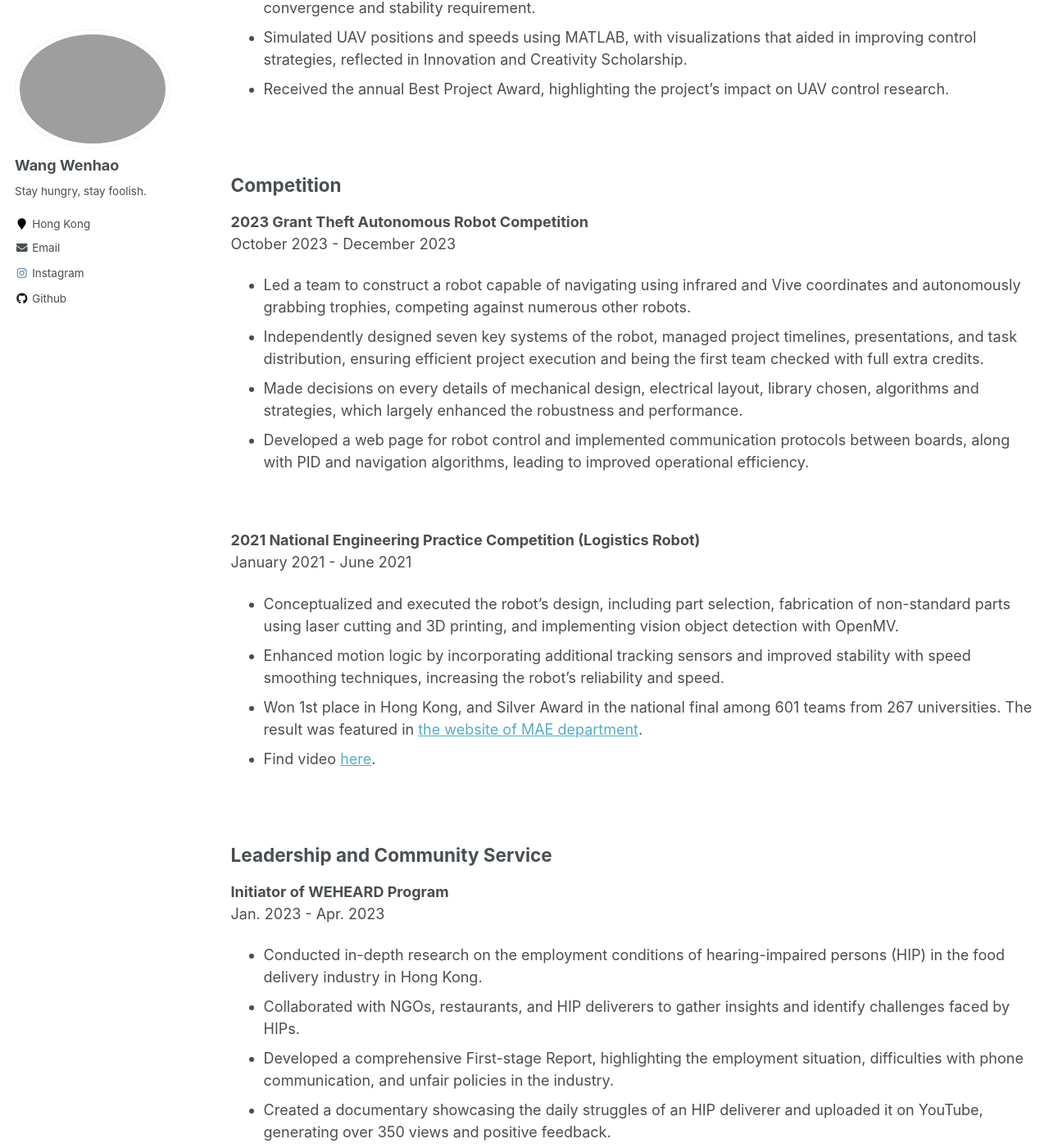
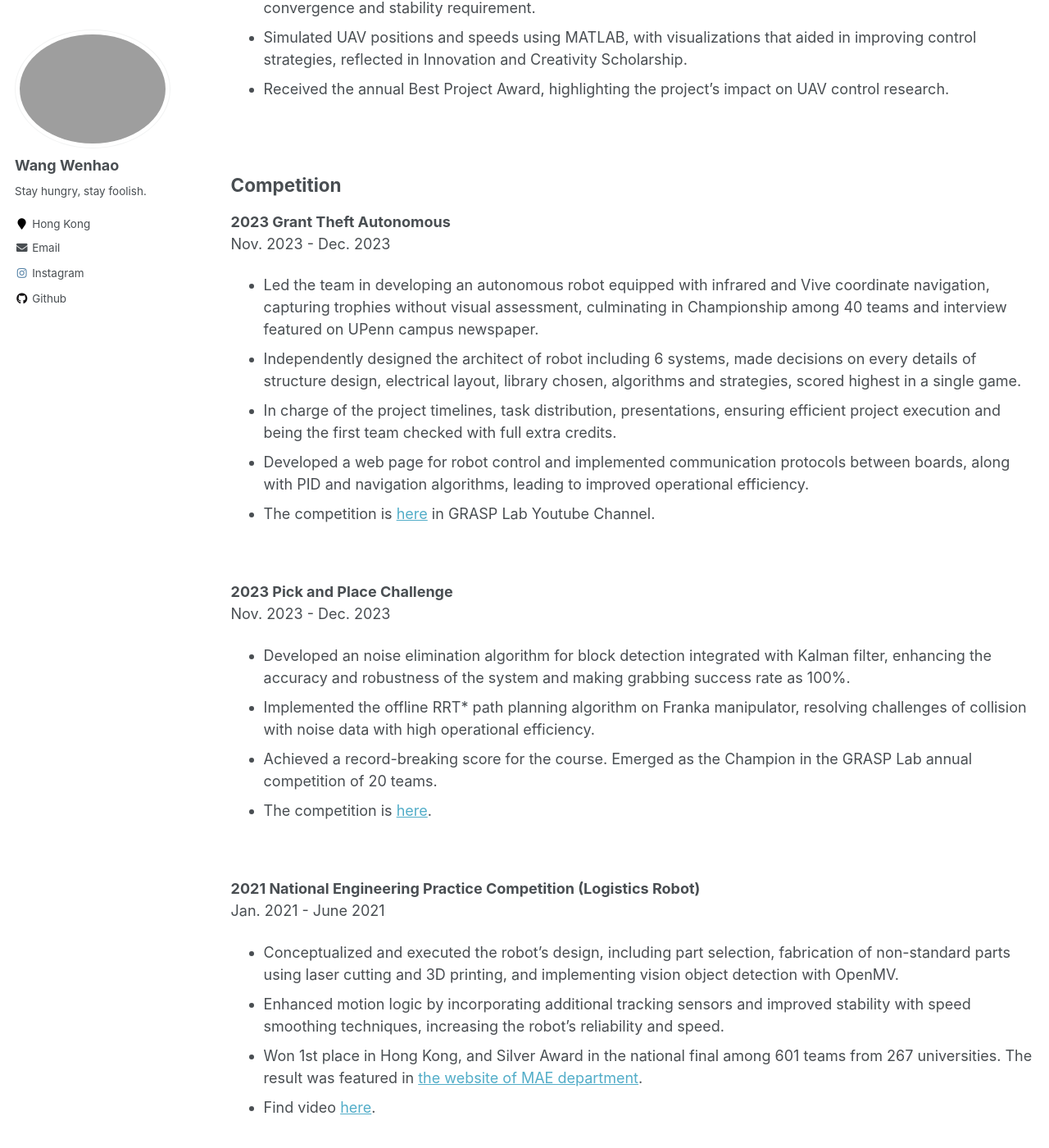
Before and after one commit to Hao-Starrr/Hao-Starrr.github.io, a Jekyll site: the page built from _pages/cv.md, in a window 1280 px wide and 1400 px high, scrolled down 1936 px. Shown: the whole window at 82% size. Built offline with Jekyll 4.4.1, drawn with Linux system fonts in a browser that asks for light colours; some of the changed text lies outside the part shown.

Commit message:
Update cv.md

```diff
--- a/_pages/cv.md
+++ b/_pages/cv.md
@@ -76,18 +76,29 @@ _Research Assistant_
 
 ## Competition
 
-**2023 Grant Theft Autonomous Robot Competition**
-October 2023 - December 2023
+**2023 Grant Theft Autonomous**
+Nov. 2023 - Dec. 2023
 
-- Led a team to construct a robot capable of navigating using infrared and Vive coordinates and autonomously grabbing trophies, competing against numerous other robots.
-- Independently designed seven key systems of the robot, managed project timelines, presentations, and task distribution, ensuring efficient project execution and being the first team checked with full extra credits.
-- Made decisions on every details of mechanical design, electrical layout, library chosen, algorithms and strategies, which largely enhanced the robustness and performance.
+- Led the team in developing an autonomous robot equipped with infrared and Vive coordinate navigation, capturing trophies without visual assessment, culminating in Championship among 40 teams and interview featured on UPenn campus newspaper.
+- Independently designed the architect of robot including 6 systems, made decisions on every details of structure design, electrical layout, library chosen, algorithms and strategies, scored highest in a single game.
+- In charge of the project timelines, task distribution, presentations, ensuring efficient project execution and being the first team checked with full extra credits.
 - Developed a web page for robot control and implemented communication protocols between boards, along with PID and navigation algorithms, leading to improved operational efficiency.
+- The competition is [here](https://www.youtube.com/watch?v=Pt5Qd4mry5I&t=9516s) in GRASP Lab Youtube Channel.
+
+<br />
+
+**2023 Pick and Place Challenge**
+Nov. 2023 - Dec. 2023
+
+- Developed an noise elimination algorithm for block detection integrated with Kalman filter, enhancing the accuracy and robustness of the system and making grabbing success rate as 100%.
+- Implemented the offline RRT\* path planning algorithm on Franka manipulator, resolving challenges of collision with noise data with high operational efficiency.
+- Achieved a record-breaking score for the course. Emerged as the Champion in the GRASP Lab annual competition of 20 teams.
+- The competition is [here](https://www.youtube.com/watch?v=enAke8V9i44).
 
 <br />
 
 **2021 National Engineering Practice Competition (Logistics Robot)**
-January 2021 - June 2021
+Jan. 2021 - June 2021
 
 - Conceptualized and executed the robot's design, including part selection, fabrication of non-standard parts using laser cutting and 3D printing, and implementing vision object detection with OpenMV.
 - Enhanced motion logic by incorporating additional tracking sensors and improved stability with speed smoothing techniques, increasing the robot's reliability and speed.
@@ -133,5 +144,5 @@ Framework: ROS, CUDA, Qt, Arduino, Embedded Programming
 
 Software: Git, SolidWorks, CAD
 
-Robotics Algorithm: (Planning) A*, PRM, RRT*, MPC, (State Estimation) Kalman Filter, EKF, UKF, Particle Filters,
+Robotics Algorithm: (Planning) A\*, PRM, RRT\*, MPC, (State Estimation) Kalman Filter, EKF, UKF, Particle Filters,
 (Perception) 3D vision, SLAM, basic filter and feature detection, OpenCV
```
